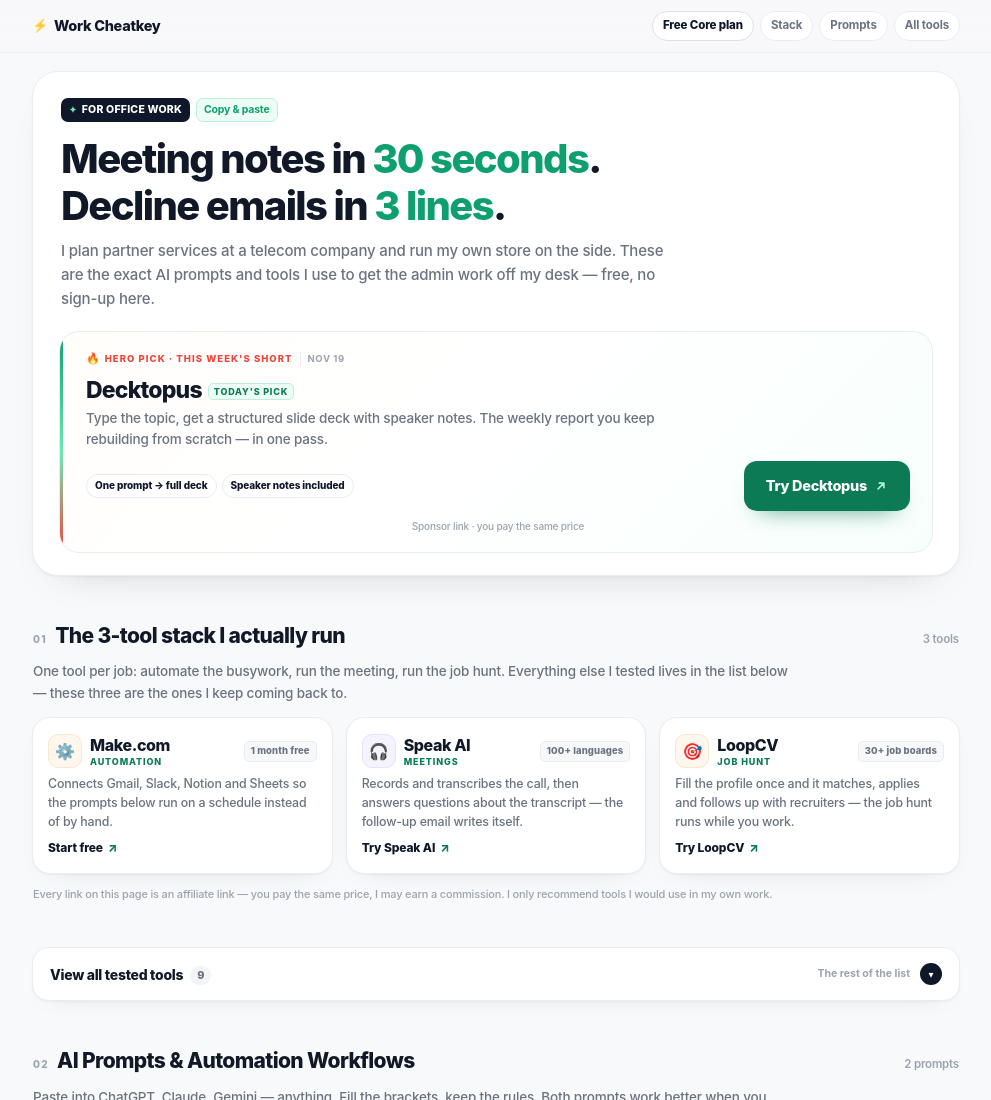
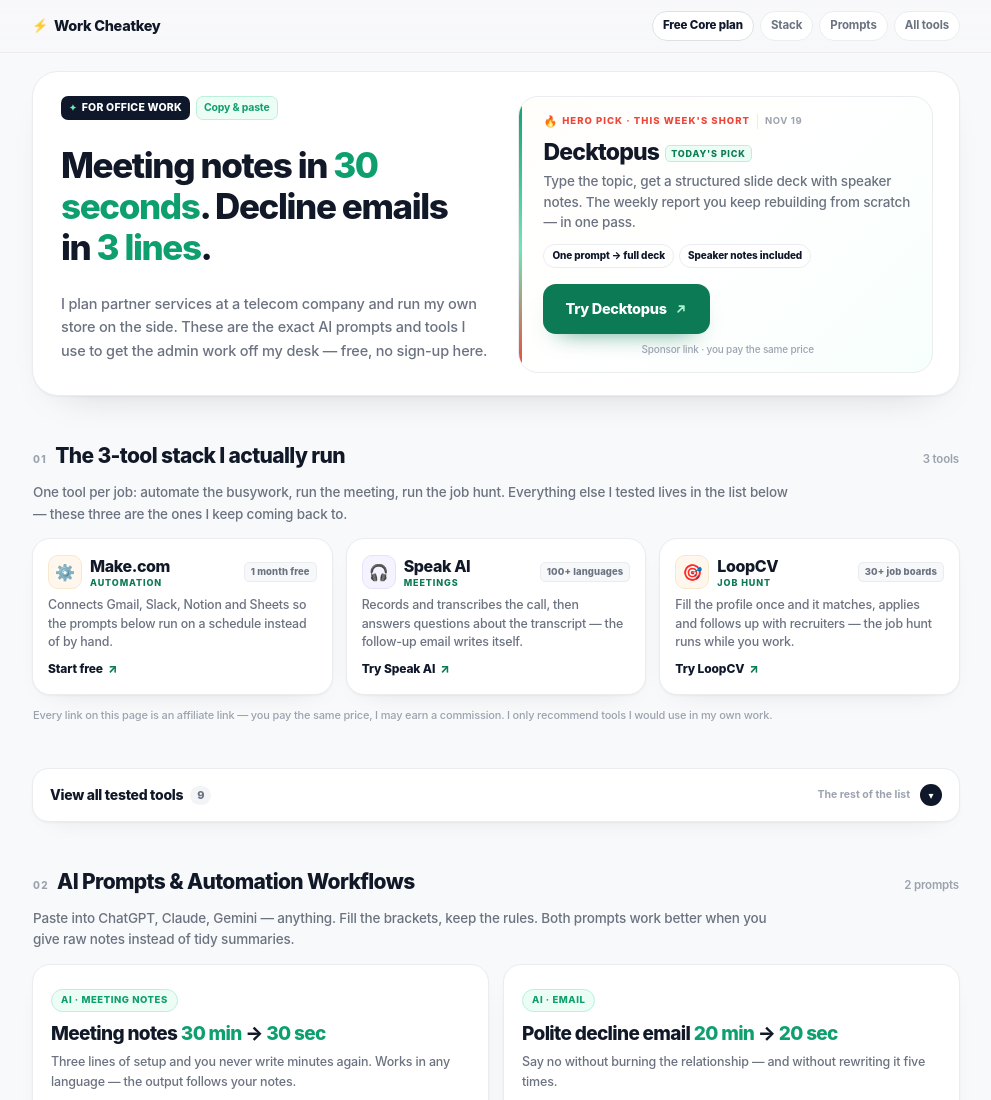
Before and after one commit to phappyj/cheatkey, a plain HTML site: page en/index.html in a window 1280 px wide. Shown: the top 1100 px of the page, without its empty margins (144-1135 px from the left). Drawn offline with Linux system fonts and the light colour scheme.

Commit message:
style(en): two-column hero on desktop so the 3 tool cards land in the first screen; hide the Prompts chip on small phones

```diff
--- a/en/index.html
+++ b/en/index.html
@@ -521,7 +521,7 @@
     .f-name{font-size:17px}
     .allbar-hint{display:none}
   }
-  @media (max-width:389px){
+  @media (max-width:479px){
     .chip.c-prompts{display:none}
   }
   @media (min-width:431px){
@@ -551,10 +551,11 @@
     .shell{padding-bottom:88px}
     .nav-in{padding-top:calc(11px + env(safe-area-inset-top));padding-bottom:11px}
     .brand{font-size:14.5px}
-    .hero{margin-top:18px;padding:26px 26px 22px;border-radius:26px}
-    h1.hero-title{font-size:40px;letter-spacing:-0.04em;max-width:16em}
-    .hero-lede{font-size:15px;max-width:620px}
-    .pick{margin-top:20px;padding:18px 22px 17px 26px;border-radius:20px}
+    .hero{margin-top:18px;padding:24px 26px 22px;border-radius:26px;display:grid;grid-template-columns:1.02fr .98fr;column-gap:28px;align-items:start}
+    .hero-eyebrow{grid-column:1}
+    h1.hero-title{grid-column:1;font-size:35px;letter-spacing:-0.04em;max-width:12em;margin-bottom:12px}
+    .hero-lede{grid-column:1;font-size:14.5px;max-width:34em}
+    .pick{grid-column:2;grid-row:1/4;margin-top:0;padding:16px 20px 15px 24px;border-radius:20px;align-self:stretch;display:flex;flex-direction:column;justify-content:center}
     .f-name{font-size:23px}
     .f-sub{font-size:13.5px;max-width:620px}
     .f-row{display:flex;align-items:center;justify-content:space-between;gap:16px}
```
